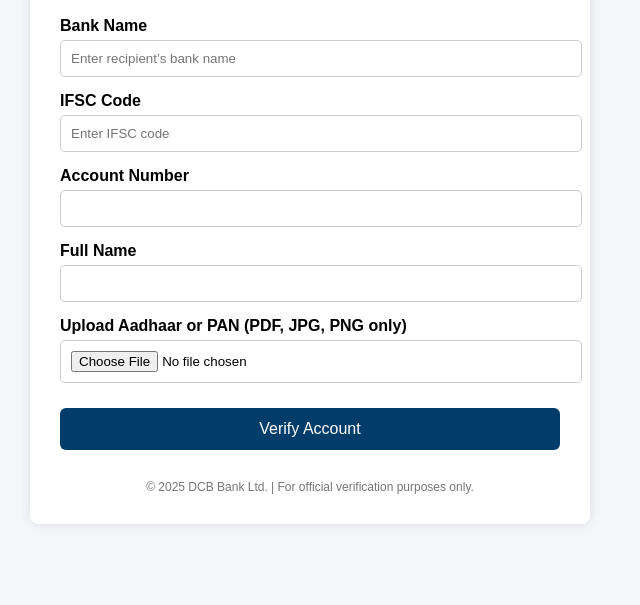
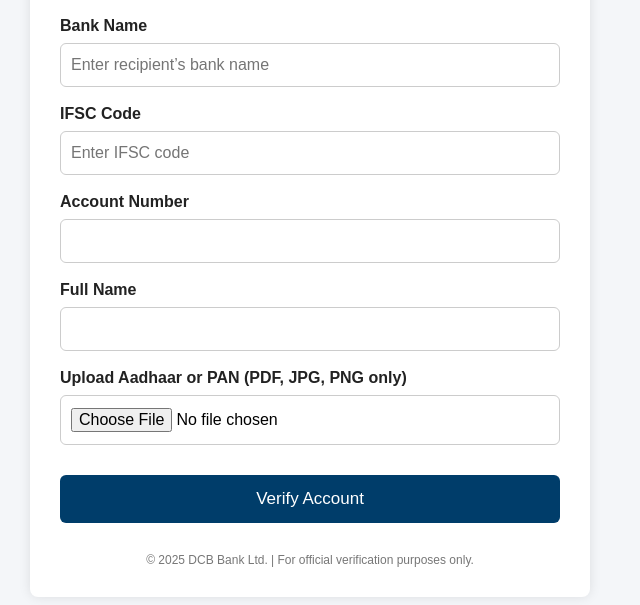
Before and after one commit to Itachiuchiha29042005/DCB-verification-submission, a website: page public/index.html in a window 1280 px wide. Shown: the part 253-858 px from the top of the page, without its empty margins (330-970 px from the left). Before the commit the page ends 837 px from the top, so only its background shows below. Drawn offline with Linux system fonts and the light colour scheme.

Commit message:
Update index.html

```diff
--- a/public/index.html
+++ b/public/index.html
@@ -10,6 +10,7 @@
     margin: 0;
     padding: 0;
   }
+
   .container {
     max-width: 500px;
     margin: 60px auto;
@@ -18,15 +19,18 @@
     padding: 30px;
     box-shadow: 0 0 12px rgba(0,0,0,0.1);
   }
+
   .logo {
     display: block;
     margin: 0 auto 20px;
     width: 180px;
   }
+
   h2 {
     text-align: center;
     color: #003d6a;
   }
+
   .notice {
     margin-top: -10px;
     margin-bottom: 20px;
@@ -35,33 +39,42 @@
     text-align: center;
     line-height: 1.5;
   }
+
   label {
     display: block;
-      margin-top: 15px;
+    margin-top: 18px;
     font-weight: bold;
+    font-size: 16px;
+    color: #222;
   }
+
   input[type="text"],
   input[type="file"] {
     width: 100%;
-      padding: 10px;
-      margin-top: 5px;
-      border-radius: 5px;
+    font-size: 16px;
+    padding: 12px 10px;
+    margin-top: 8px;
+    border-radius: 6px;
     border: 1px solid #ccc;
+    box-sizing: border-box;
   }
+
   button {
-      margin-top: 25px;
+    margin-top: 30px;
     width: 100%;
     background-color: #003d6a;
     color: white;
     border: none;
-      padding: 12px;
-      font-size: 16px;
+    padding: 14px;
+    font-size: 17px;
     border-radius: 6px;
     cursor: pointer;
   }
+
   button:hover {
     background-color: #00548c;
   }
+
   .footer {
     text-align: center;
     margin-top: 30px;
```
Lines whose indentation alone changed are shown as unchanged.
